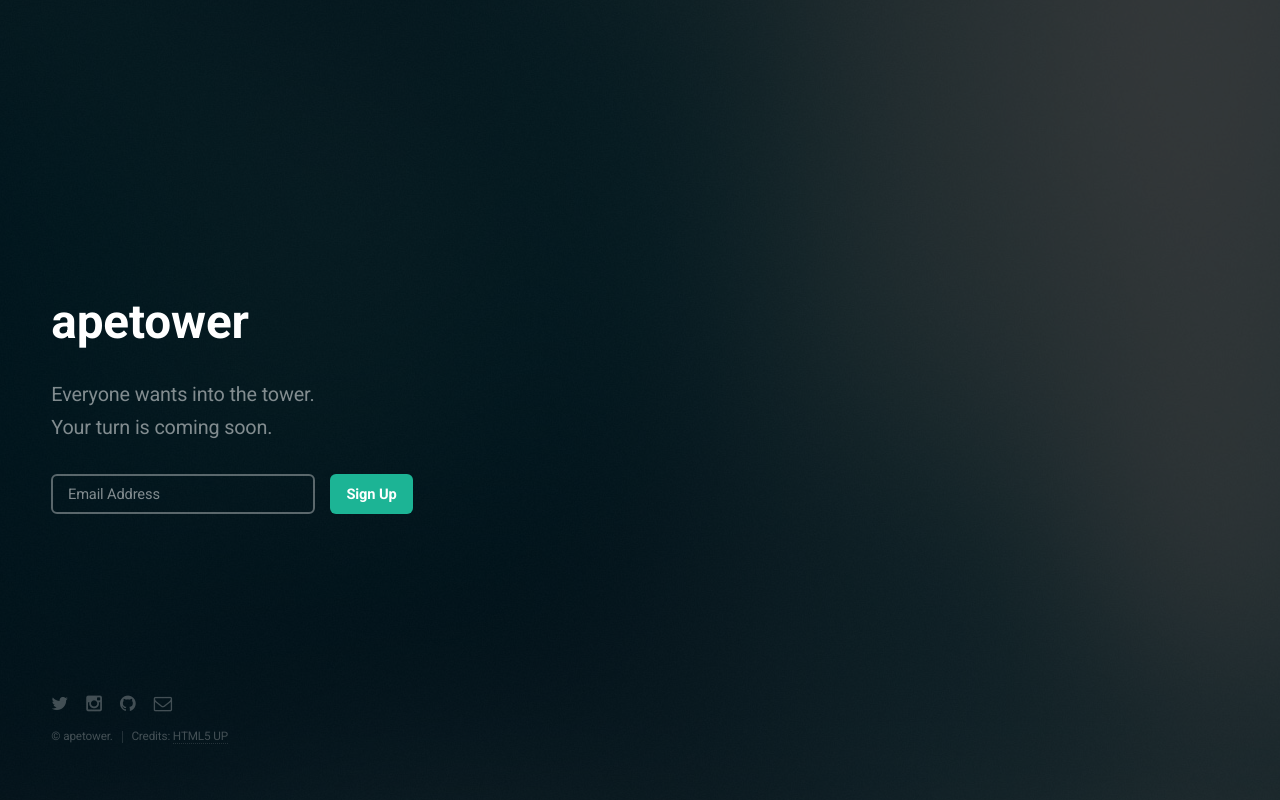
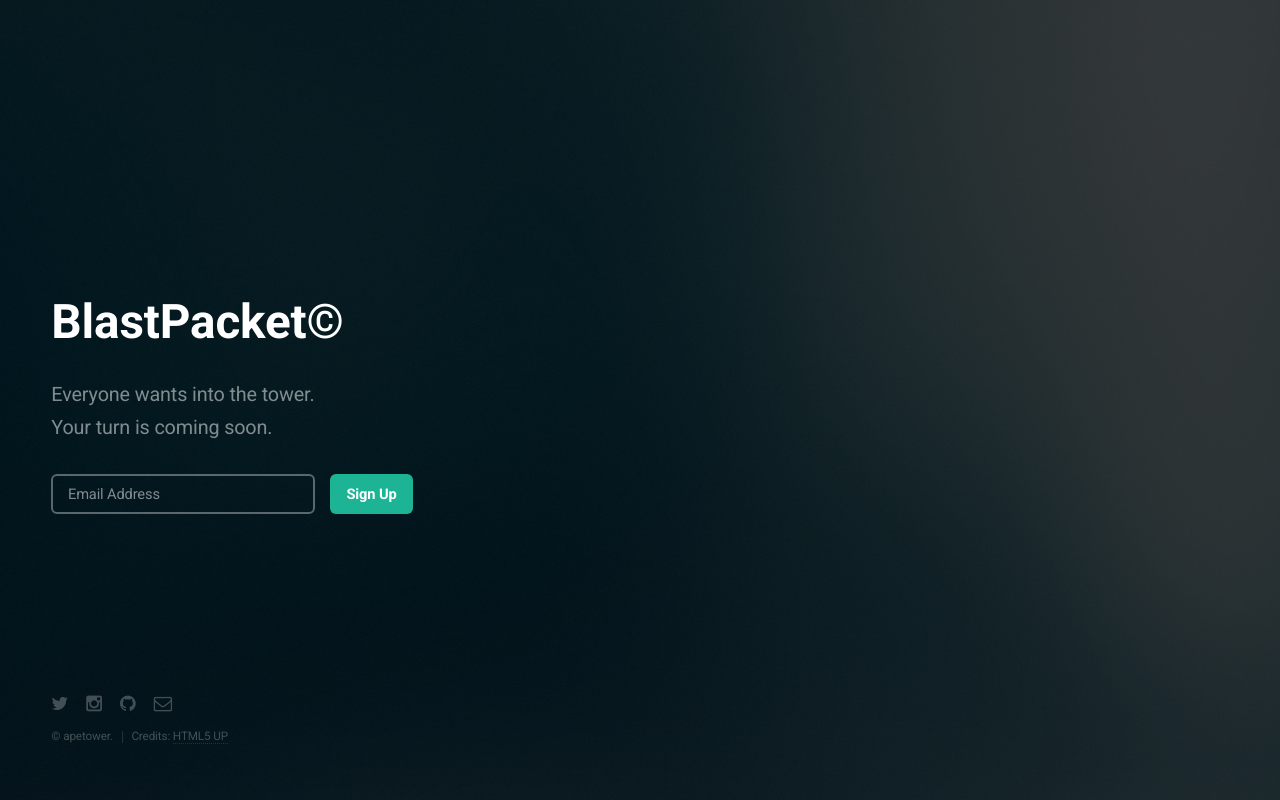
Before and after one commit to joebowman/blastpacket, a plain HTML site: page index.html in a window 1280 px wide. Drawn offline with Linux system fonts and the light colour scheme.

Commit message:
fix site name
updated tag lines as well

```diff
--- a/index.html
+++ b/index.html
@@ -6,7 +6,7 @@
 -->
 <html>
 	<head>
-		<title>Apetower</title>
+		<title>BlastPacket©</title>
 		<meta charset="utf-8" />
 		<meta name="viewport" content="width=device-width, initial-scale=1, user-scalable=no" />
 		<!--[if lte IE 8]><script src="assets/js/ie/html5shiv.js"></script><![endif]-->
@@ -18,7 +18,7 @@
 
 		<!-- Header -->
 			<header id="header">
-				<h1>apetower</h1>
+				<h1>BlastPacket©</h1>
 				<p>Everyone wants into the tower.<br />
 				Your turn is coming soon.</p>
 			</header>
```
